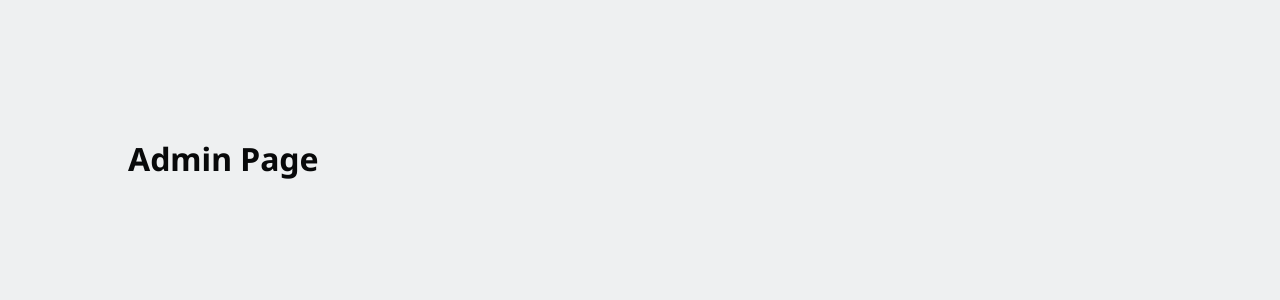
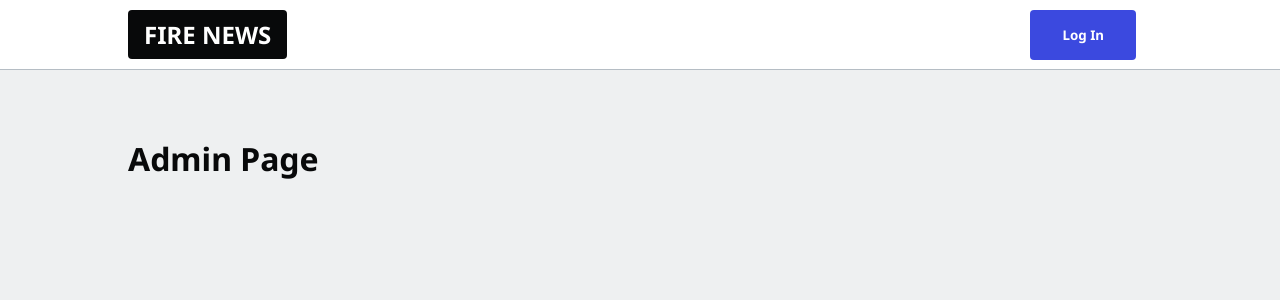
Before and after one commit to Pizzu/fire-news, a Next.js app: page /admin in a window 1280 px wide. Shown: the top 300 px of the page. Built offline with nearby package versions, Linux system fonts and the light colour scheme.

Commit message:
Add Navbar

```diff
--- a/components/Loader.jsx
+++ b/components/Loader.jsx
@@ -1,3 +1,3 @@
 export default function Loader({ show }) {
-    return show ? <div className="loader"></div> : null
+  return show ? <div className="loader"></div> : null
 }
--- /dev/null
+++ b/components/Navbar.jsx
@@ -0,0 +1,48 @@
+import Link from 'next/link'
+import Image from 'next/image'
+
+export default function Navbar() {
+  const user = null
+  const username = null
+
+  return (
+    <nav className="navbar">
+      <ul>
+        <li>
+          <Link href="/" passHref>
+            <button className="btn-logo">FIRE NEWS</button>
+          </Link>
+        </li>
+
+        {username && (
+
+          <>
+            <li className="push-left">
+              <Link href="/" passHref>
+                <button className="btn-blue">Write Posts</button>
+              </Link>
+            </li>
+
+            <li>
+              <Link href={`/${username}`} passHref>
+                <Image src={user?.photoUrl} alt="profilePicture" />
+              </Link>
+            </li>
+          </>
+        )}
+
+        {!username && (
+          <>
+            <li>
+              <Link href="/enter" passHref>
+                <button className="btn-blue">Log In</button>
+              </Link>
+            </li>
+          </>
+        )}
+      </ul>
+    </nav>
+
+
+  )
+}
--- a/pages/_app.js
+++ b/pages/_app.js
@@ -1,7 +1,13 @@
+import Navbar from '../components/Navbar.jsx'
 import '../styles/globals.css'
 
 function MyApp({ Component, pageProps }) {
-  return <Component {...pageProps} />
+  return (
+    <>
+      <Navbar />
+      <Component {...pageProps} />
+    </>
+  )
 }
 
 export default MyApp
--- a/pages/index.jsx
+++ b/pages/index.jsx
@@ -3,12 +3,9 @@
 import styles from '../styles/Home.module.css'
 import Link from 'next/link'
 
-import Loader from '../components/Loader'
-
 export default function Home() {
   return (
     <div>
-      <Loader show={true} />
     </div>
   )
 }
```
Also changed, not shown: components/Navbar.js (deleted).
